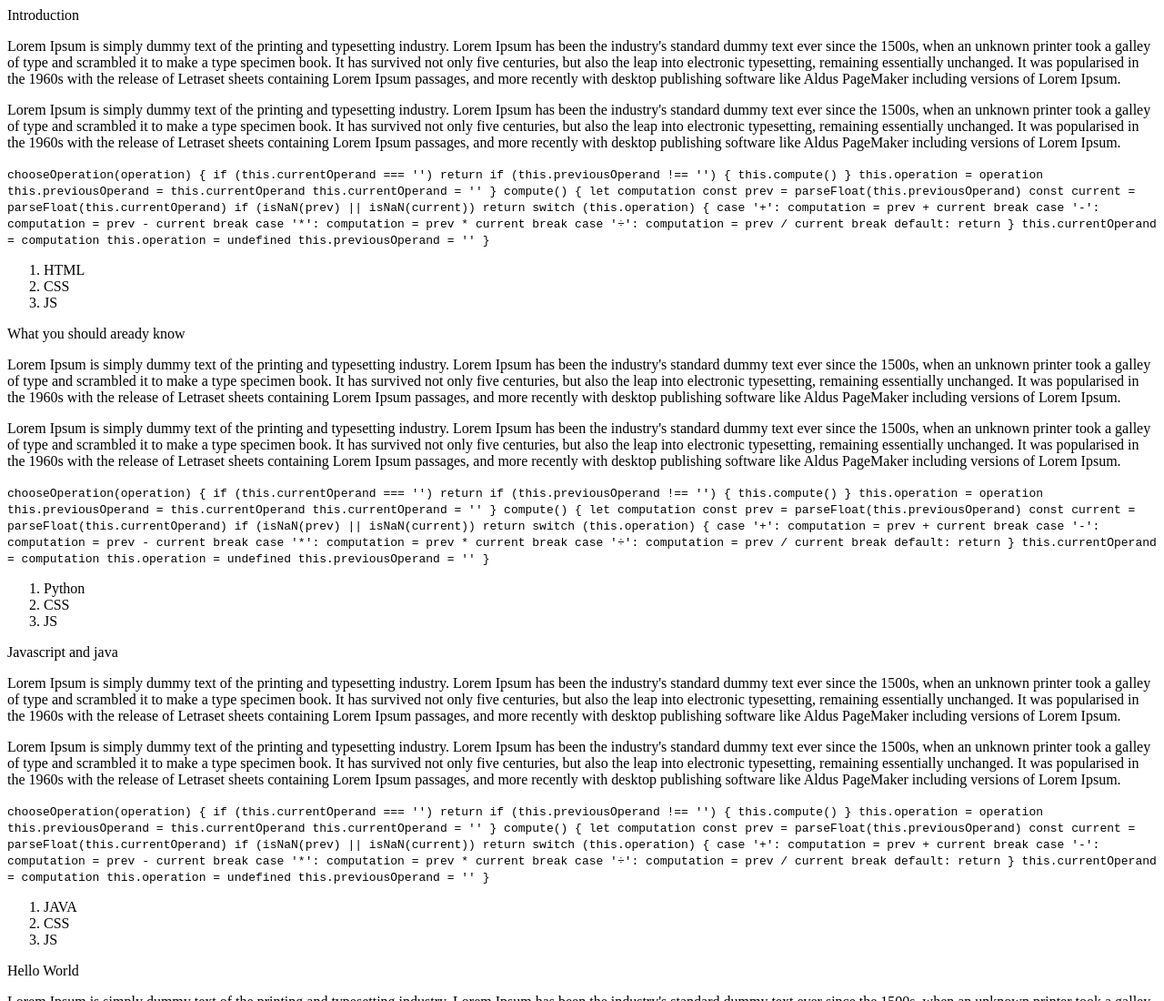
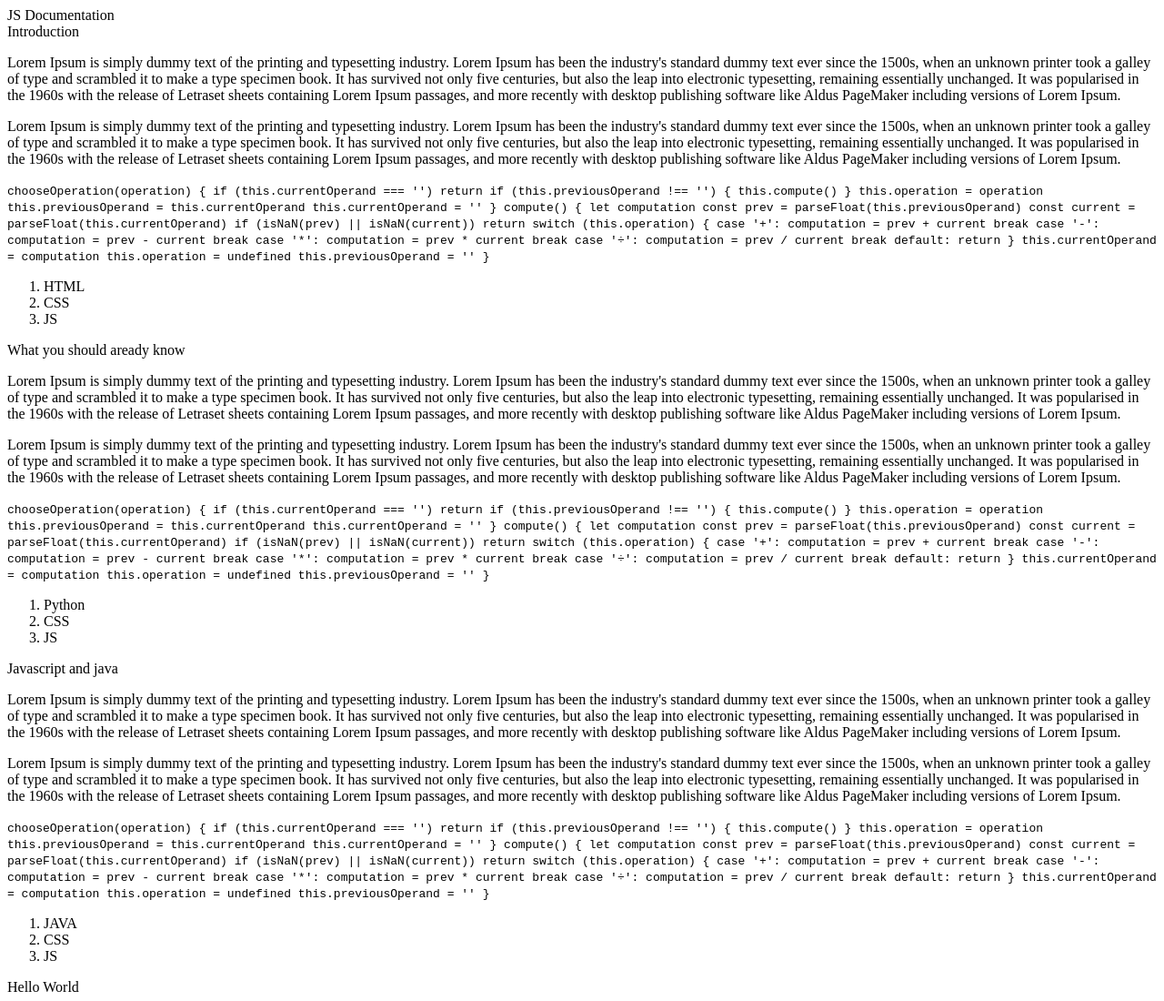
Before and after one commit to Lembani/repo, a plain HTML site: page index.html in a window 1280 px wide. Shown: the top 1100 px of the page at 91% size. Drawn offline with Linux system fonts and the light colour scheme.

Commit message:
Added #8 and #9

```diff
--- a/index.html
+++ b/index.html
@@ -9,7 +9,9 @@
 
 <body>
   <script src="https://cdn.freecodecamp.org/testable-projects-fcc/v1/bundle.js"></script>
-
+  <nav id="navbar">
+    <header>JS Documentation</header>
+  </nav>
 
   <main id="main-doc">
     <section class="main-section" id="introduction">
```
Lines whose indentation alone changed are shown as unchanged.
